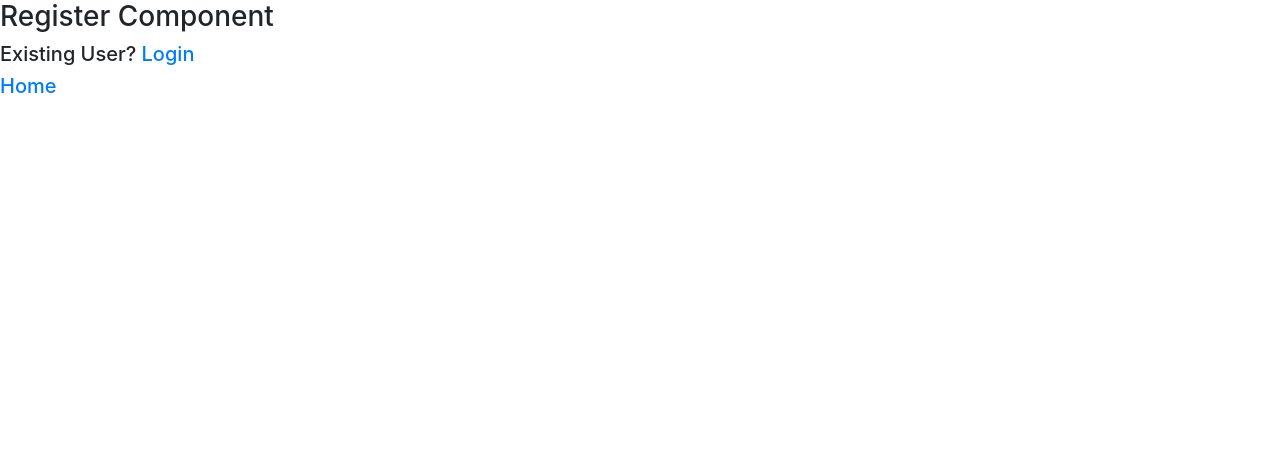
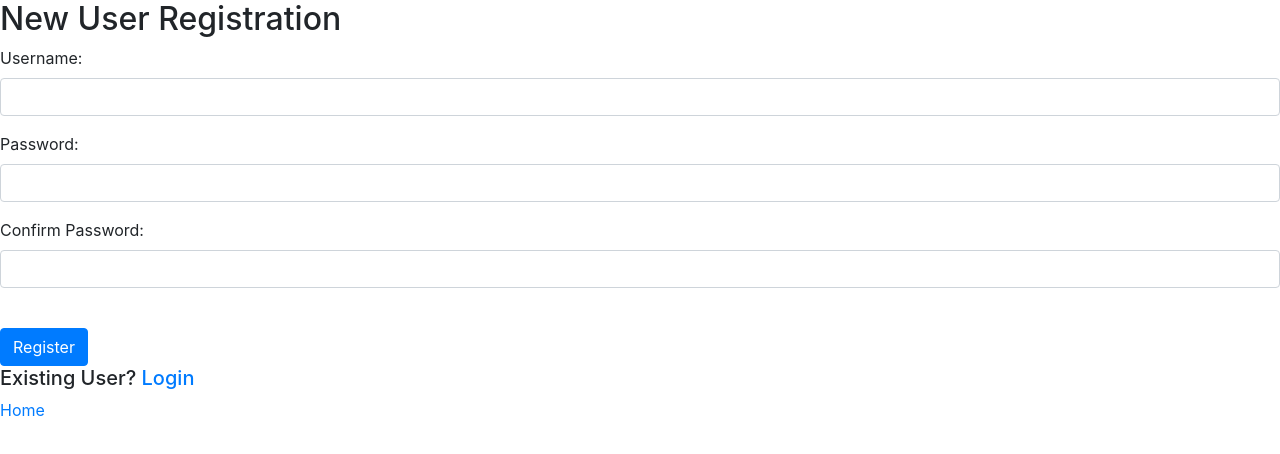
Before and after one commit to RedwanAlbadawi/CS5551_ASE, an Angular app in the folder lab3/: page /register in a window 1280 px wide. Shown: the top 454 px of the page. Built offline with nearby package versions, Linux system fonts and the light colour scheme.

Commit message:
more updates

```diff
--- a/lab3/src/app/app.component.html
+++ b/lab3/src/app/app.component.html
@@ -1,2 +1 @@
-
-<h5><router-outlet></router-outlet></h5>
+<router-outlet></router-outlet>
--- a/lab3/src/app/login/login.component.html
+++ b/lab3/src/app/login/login.component.html
@@ -1,4 +1,4 @@
-<form #MyForm="ngForm" (ngSubmit)="loginEvent(MyForm.value)">
+<form #LoginForm="ngForm" (ngSubmit)="loginEvent(LoginForm.value)">
   <div class="panel primary-panel">
     <div class="panel-heading">
       <h2 class="panel-title">Login</h2>
@@ -19,7 +19,7 @@
 
   <div class="panel primary-panel">
     <br>
-    <button class="btn btn-primary"> Check</button>
+    <button class="btn btn-primary">Login</button>
   </div>
 </form>
 
--- a/lab3/src/app/login/login.component.ts
+++ b/lab3/src/app/login/login.component.ts
@@ -23,6 +23,10 @@ export class LoginComponent implements OnInit {
     console.log(this.username);
     console.log(this.password);
 
+    if (this.username === 'test' && this.password === 'test') {
+    console.log('it work');
+    }
+
   }
 
 }
--- a/lab3/src/app/nutritionix/nutritionix.component.ts
+++ b/lab3/src/app/nutritionix/nutritionix.component.ts
@@ -18,8 +18,8 @@ export class NutritionixComponent implements OnInit {
 
     let obs =
       this.http.get('https://api.nutritionix.com/v1_1/search/%22' + this.searchterm +
-       '%22?results=0:1&fields=*&appId=2972d721&appKey=d1a617bbe2e43ec825625373764e27bf');
-      obs.subscribe((response) => console.log(response));
+                    '%22?results=0:1&fields=*&appId=2972d721&appKey=d1a617bbe2e43ec825625373764e27bf');
+    obs.subscribe((response) => console.log(response));
   }
 
   ngOnInit() {
--- a/lab3/src/app/register/register.component.html
+++ b/lab3/src/app/register/register.component.html
@@ -1,3 +1,35 @@
-<h3>Register Component</h3>
+<form #RegForm="ngForm" (ngSubmit)="registerEvent(RegForm.value)">
+<div class="panel primary-panel">
+  <div class="panel-heading">
+    <h2 class="panel-title">New User Registration</h2>
+  </div>
+  <div class="panel-body">
+    <div class="form-group">
+      <label>Username:</label>
+      <input type="text" required class="form-control" name="username" ngModel>
+    </div>
+  </div>
+<div class="panel primary-panel">
+  <div class="form-group">
+    <label>Password:</label>
+    <input required type="text" class="form-control" name="password" ngModel>
+  </div>
+</div>
+
+<div class="panel primary-panel">
+  <div class="form-group">
+    <label>Confirm Password:</label>
+    <input required type="text" class="form-control" name="Cpassword" ngModel>
+  </div>
+</div>
+
+<div class="panel primary-panel">
+  <br>
+  <button class="btn btn-primary">Register</button>
+</div>
+</div>
+</form>
+
+
 <h5>Existing User? <a routerLink="/login">Login</a><br></h5>
 <a routerLink="/Nutritionix">Home</a><br>
--- a/lab3/src/app/register/register.component.ts
+++ b/lab3/src/app/register/register.component.ts
@@ -9,6 +9,25 @@ export class RegisterComponent implements OnInit {
 
   constructor() { }
 
+  private username;
+  private password;
+  private Cpassword;
+
+  registerEvent(value: any) {
+    this.username = value.username.toString();
+    this.password = value.password.toString();
+    this.Cpassword = value.Cpassword.toString();
+
+    console.log(this.username);
+    console.log(this.password);
+    console.log(this.Cpassword);
+
+    if (this.password === this.Cpassword) {
+      console.log('passwords match');
+    }
+
+  }
+
   ngOnInit() {
   }
 
```
